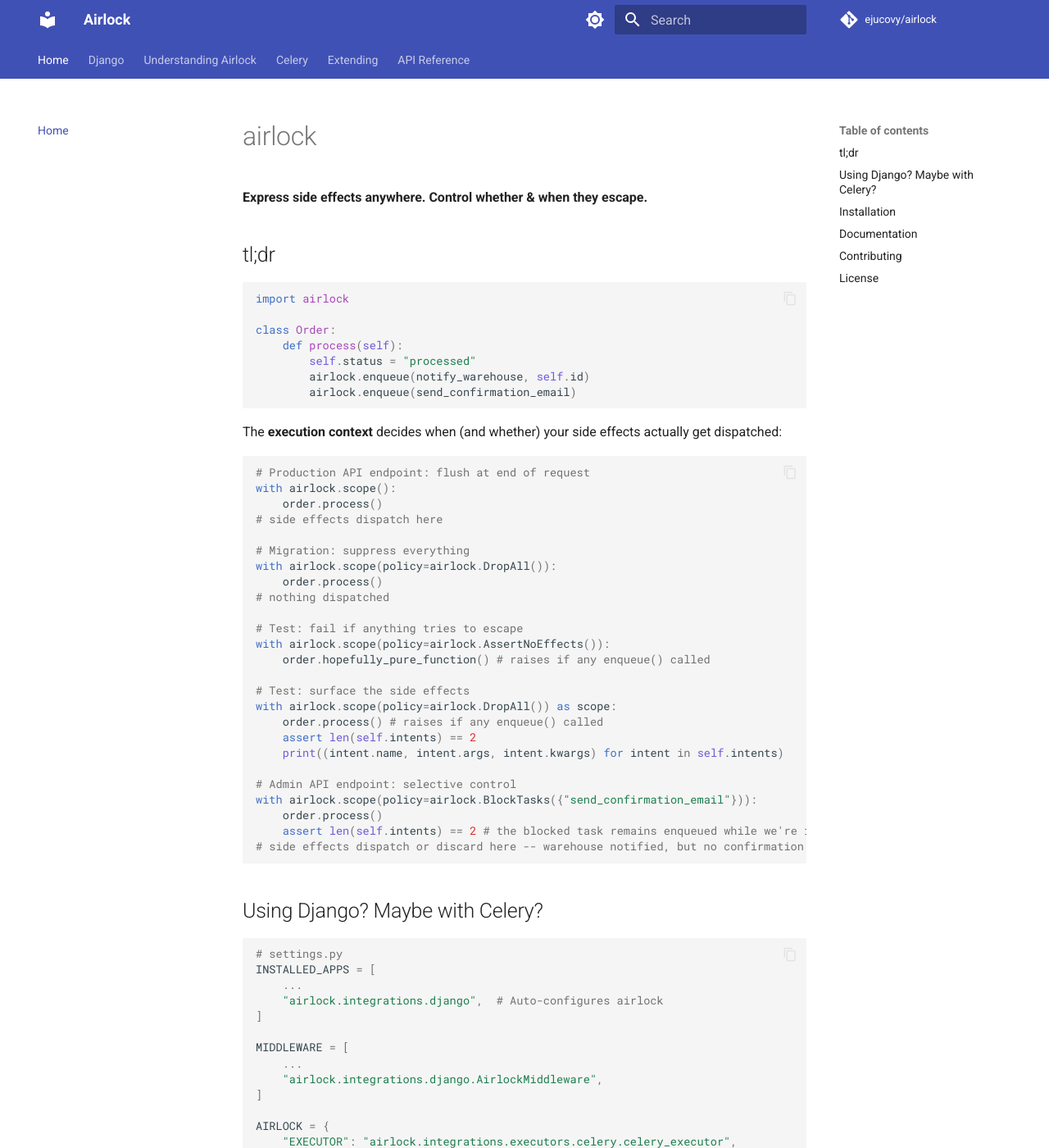
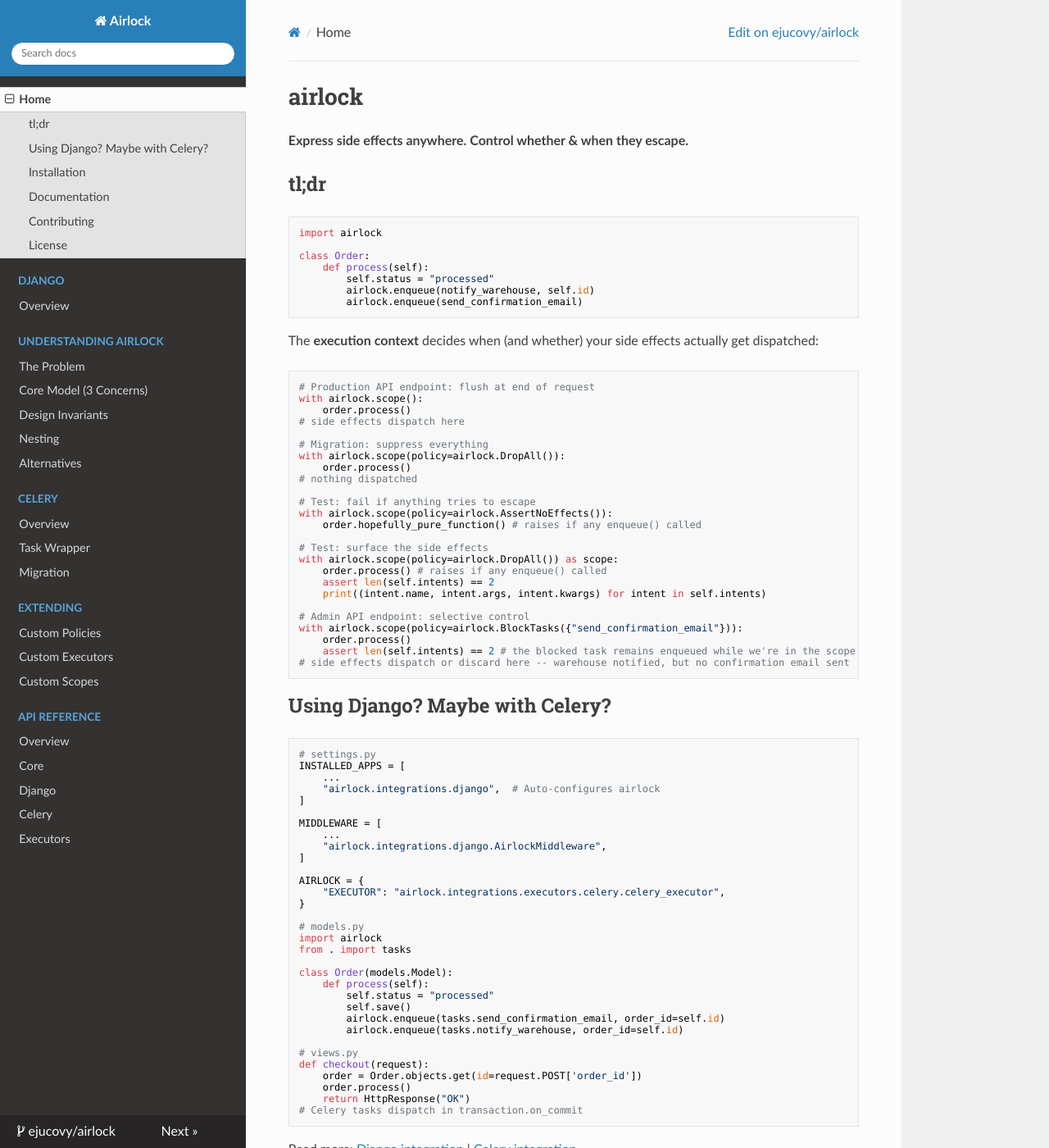
Before and after one commit to ejucovy/airlock, an MkDocs documentation site: the page built from docs/index.md, in a window 1280 px wide and 1400 px high. Shown: the whole window at 82% size. Built offline with MkDocs 1.6.1, drawn with Linux system fonts in a browser that asks for light colours; nearby versions of some CDN libraries; comment, search, counter and statistics services are not loaded; some of the changed text lies outside the part shown.

Commit message:
Switch mkdocs theme to readthedocs

```diff
--- a/mkdocs.yml
+++ b/mkdocs.yml
@@ -5,33 +5,7 @@ repo_url: https://github.com/ejucovy/airlock
 repo_name: ejucovy/airlock
 
 theme:
-  name: material
-  palette:
-    - scheme: default
-      primary: indigo
-      accent: indigo
-      toggle:
-        icon: material/brightness-7
-        name: Switch to dark mode
-    - scheme: slate
-      primary: indigo
-      accent: indigo
-      toggle:
-        icon: material/brightness-4
-        name: Switch to light mode
-  features:
-    - navigation.instant
-    - navigation.tracking
-    - navigation.tabs
-    - navigation.sections
-    - navigation.expand
-    - navigation.top
-    - navigation.indexes
-    - search.suggest
-    - search.highlight
-    - content.tabs.link
-    - content.code.annotate
-    - content.code.copy
+  name: readthedocs
 
 plugins:
   - search
@@ -63,9 +37,6 @@ markdown_extensions:
   - tables
   - attr_list
   - md_in_html
-  - pymdownx.emoji:
-      emoji_index: !!python/name:material.extensions.emoji.twemoji
-      emoji_generator: !!python/name:material.extensions.emoji.to_svg
   - toc:
       permalink: true
 
```
